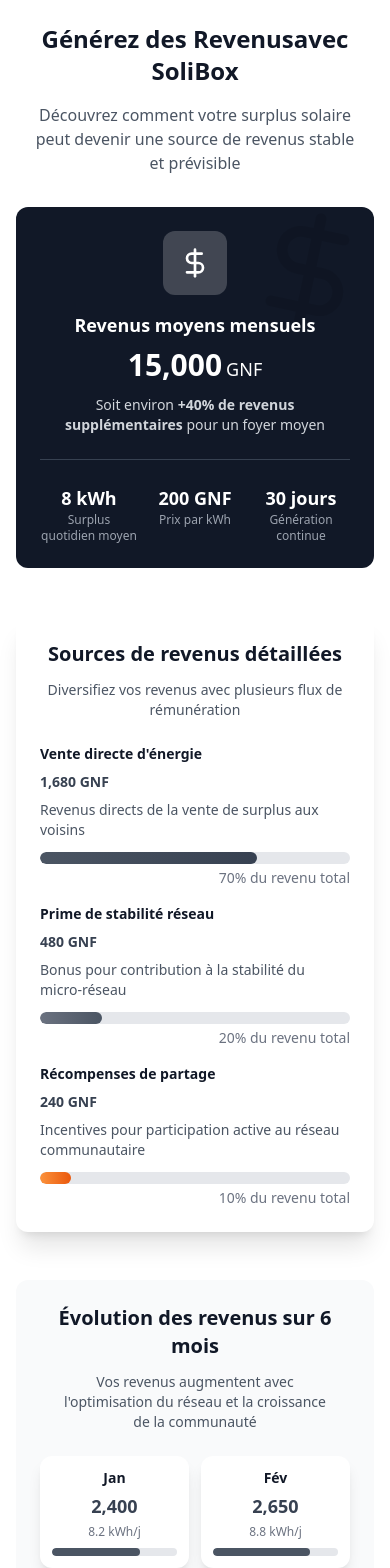
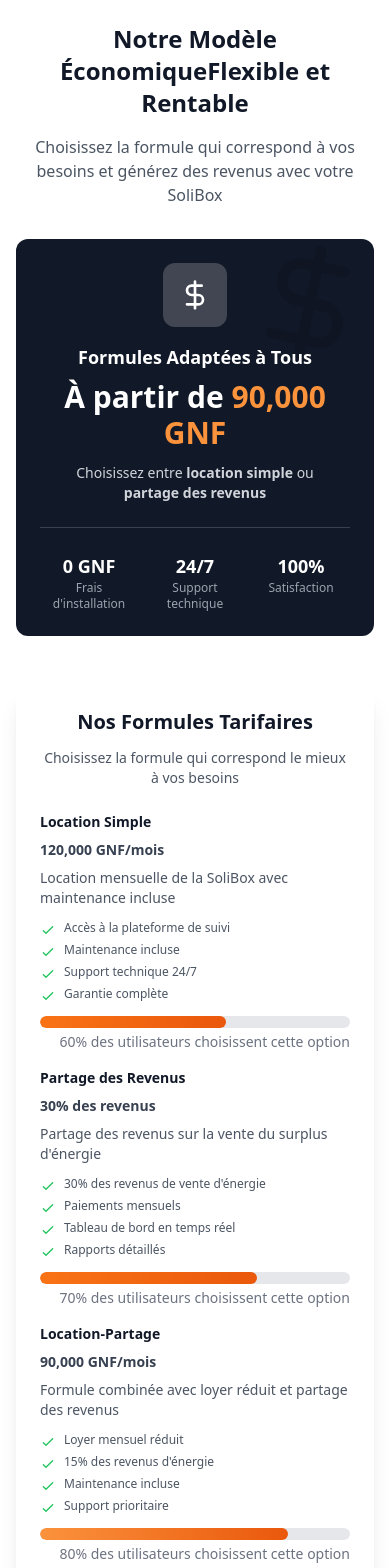
Before and after one commit to Foula34/solibox_landing, a React (Vite) app: page / in a window 390 px wide. Shown: the part 6980-8548 px from the top of the page. Built offline with nearby package versions, Linux system fonts and the light colour scheme.

Commit message:
Add team

```diff
--- a/src/components/Earnings.tsx
+++ b/src/components/Earnings.tsx
@@ -68,38 +68,48 @@
   }, [isVisible]);
 
 
-  const revenueStreams = [
+  const pricingPlans = [
     {
-      title: 'Vente directe d\'énergie',
-      percentage: 70,
-      amount: '1,680',
-      description: 'Revenus directs de la vente de surplus aux voisins',
-      color: 'from-gray-600 to-gray-700'
+      title: 'Location Simple',
+      percentage: 60,
+      amount: '120,000',
+      description: 'Location mensuelle de la SoliBox avec maintenance incluse',
+      color: 'from-orange-500 to-orange-600',
+      features: [
+        'Accès à la plateforme de suivi',
+        'Maintenance incluse',
+        'Support technique 24/7',
+        'Garantie complète'
+      ]
     },
     {
-      title: 'Prime de stabilité réseau',
-      percentage: 20,
-      amount: '480',
-      description: 'Bonus pour contribution à la stabilité du micro-réseau',
-      color: 'from-gray-500 to-gray-600'
+      title: 'Partage des Revenus',
+      percentage: 70,
+      amount: '30%',
+      description: 'Partage des revenus sur la vente du surplus d\'énergie',
+      color: 'from-orange-500 to-orange-600',
+      features: [
+        '30% des revenus de vente d\'énergie',
+        'Paiements mensuels',
+        'Tableau de bord en temps réel',
+        'Rapports détaillés'
+      ]
     },
     {
-      title: 'Récompenses de partage',
-      percentage: 10,
-      amount: '240',
-      description: 'Incentives pour participation active au réseau communautaire',
-      color: 'from-orange-400 to-orange-600'
+      title: 'Location-Partage',
+      percentage: 80,
+      amount: '90,000',
+      description: 'Formule combinée avec loyer réduit et partage des revenus',
+      color: 'from-orange-400 to-orange-600',
+      features: [
+        'Loyer mensuel réduit',
+        '15% des revenus d\'énergie',
+        'Maintenance incluse',
+        'Support prioritaire'
+      ]
     }
   ];
 
-  const monthlyBreakdown = [
-    { month: 'Jan', revenue: 2400, surplus: 8.2 },
-    { month: 'Fév', revenue: 2650, surplus: 8.8 },
-    { month: 'Mar', revenue: 2800, surplus: 9.1 },
-    { month: 'Avr', revenue: 2950, surplus: 9.5 },
-    { month: 'Mai', revenue: 3200, surplus: 10.2 },
-    { month: 'Jun', revenue: 3400, surplus: 10.8 }
-  ];
 
   return (
     <section id="earnings" ref={sectionRef} className="py-12 sm:py-16 lg:py-20 bg-white dark:bg-gray-900 transition-colors duration-300">
@@ -110,12 +120,12 @@
             isVisible ? 'opacity-100 translate-y-0' : 'opacity-0 translate-y-10'
           }`}>
             <h2 className="text-2xl sm:text-3xl md:text-4xl lg:text-5xl font-bold text-gray-900 dark:text-white mb-4 sm:mb-6 px-2">
-              Générez des
-              <span className="text-gray-900 dark:text-white"> Revenus</span>
-              <br className="hidden sm:block" />avec SoliBox
+              Notre Modèle
+              <span className="text-gray-900 dark:text-white"> Économique</span>
+              <br className="hidden sm:block" />Flexible et Rentable
             </h2>
             <p className="text-base sm:text-lg lg:text-xl text-gray-600 dark:text-gray-300 max-w-3xl mx-auto px-4">
-              Découvrez comment votre surplus solaire peut devenir une source de revenus stable et prévisible
+              Choisissez la formule qui correspond à vos besoins et générez des revenus avec votre SoliBox
             </p>
           </div>
 
@@ -133,29 +143,29 @@
                 <DollarSign className="w-8 h-8 sm:w-10 sm:h-10 text-white" />
               </div>
 
-              <h3 className="text-lg sm:text-xl lg:text-2xl font-semibold mb-2">Revenus moyens mensuels</h3>
+              <h3 className="text-lg sm:text-xl lg:text-2xl font-semibold mb-2">Formules Adaptées à Tous</h3>
 
               <div className="text-3xl sm:text-4xl md:text-5xl lg:text-6xl font-bold mb-3 sm:mb-4 break-words">
-                {Math.round(animatedValue).toLocaleString()}
-                <span className="text-lg sm:text-xl lg:text-2xl font-normal ml-1 sm:ml-2">GNF</span>
+                À partir de
+                <span className="text-orange-400"> 90,000 GNF</span>
               </div>
 
               <p className="text-sm sm:text-base lg:text-lg text-gray-300 px-2">
-                Soit environ <span className="font-semibold">+40% de revenus supplémentaires</span> pour un foyer moyen
+                Choisissez entre <span className="font-semibold">location simple</span> ou <span className="font-semibold">partage des revenus</span>
               </p>
 
               <div className="grid grid-cols-3 gap-2 sm:gap-4 lg:gap-6 mt-6 sm:mt-8 pt-6 sm:pt-8 border-t border-gray-700">
                 <div className="text-center">
-                  <div className="text-lg sm:text-xl lg:text-2xl font-bold">8 kWh</div>
-                  <div className="text-xs sm:text-sm text-gray-400">Surplus quotidien moyen</div>
+                  <div className="text-lg sm:text-xl lg:text-2xl font-bold">0 GNF</div>
+                  <div className="text-xs sm:text-sm text-gray-400">Frais d'installation</div>
                 </div>
                 <div className="text-center">
-                  <div className="text-lg sm:text-xl lg:text-2xl font-bold">200 GNF</div>
-                  <div className="text-xs sm:text-sm text-gray-400">Prix par kWh</div>
+                  <div className="text-lg sm:text-xl lg:text-2xl font-bold">24/7</div>
+                  <div className="text-xs sm:text-sm text-gray-400">Support technique</div>
                 </div>
                 <div className="text-center">
-                  <div className="text-lg sm:text-xl lg:text-2xl font-bold">30 jours</div>
-                  <div className="text-xs sm:text-sm text-gray-400">Génération continue</div>
+                  <div className="text-lg sm:text-xl lg:text-2xl font-bold">100%</div>
+                  <div className="text-xs sm:text-sm text-gray-400">Satisfaction</div>
                 </div>
               </div>
             </div>
@@ -167,89 +177,54 @@
           }`}>
             <div className="text-center mb-6 sm:mb-8">
               <h3 className="text-xl sm:text-2xl font-bold text-gray-900 dark:text-white mb-3 sm:mb-4">
-                Sources de revenus détaillées
+                Nos Formules Tarifaires
               </h3>
               <p className="text-sm sm:text-base text-gray-600 dark:text-gray-300">
-                Diversifiez vos revenus avec plusieurs flux de rémunération
+                Choisissez la formule qui correspond le mieux à vos besoins
               </p>
             </div>
 
             <div className="space-y-4 sm:space-y-6">
-              {revenueStreams.map((stream, index) => (
+              {pricingPlans.map((plan, index) => (
                 <div
                   key={index}
                   className="relative overflow-hidden"
                 >
                   <div className="flex flex-col sm:flex-row sm:items-center sm:justify-between gap-2 mb-2">
                     <h4 className="text-sm sm:text-base font-semibold text-gray-900 dark:text-white">
-                      {stream.title}
+                      {plan.title}
                     </h4>
                     <span className="text-sm sm:text-base font-bold text-gray-700 dark:text-gray-300">
-                      {stream.amount} GNF
+                      {plan.amount} {plan.title !== 'Partage des Revenus' ? 'GNF/mois' : 'des revenus'}
                     </span>
                   </div>
 
                   <p className="text-sm text-gray-600 dark:text-gray-400 mb-3">
-                    {stream.description}
+                    {plan.description}
                   </p>
+                  <ul className="text-xs sm:text-sm text-gray-600 dark:text-gray-400 space-y-1 mb-3">
+                    {plan.features.map((feature, i) => (
+                      <li key={i} className="flex items-start">
+                        <svg className="w-4 h-4 text-green-500 mr-2 mt-0.5 flex-shrink-0" fill="none" stroke="currentColor" viewBox="0 0 24 24" xmlns="http://www.w3.org/2000/svg">
+                          <path strokeLinecap="round" strokeLinejoin="round" strokeWidth={2} d="M5 13l4 4L19 7" />
+                        </svg>
+                        {feature}
+                      </li>
+                    ))}
+                  </ul>
 
                   <div className="relative h-3 bg-gray-200 dark:bg-gray-700 rounded-full overflow-hidden">
                     <div
-                      className={`h-full bg-gradient-to-r ${stream.color} rounded-full transition-all duration-1000 delay-${index * 200}`}
+                      className={`h-full bg-gradient-to-r ${plan.color} rounded-full transition-all duration-1000 delay-${index * 200}`}
                       style={{
-                        width: isVisible ? `${stream.percentage}%` : '0%',
+                        width: isVisible ? `${plan.percentage}%` : '0%',
                         transitionDelay: `${600 + index * 200}ms`
                       }}
                     ></div>
                   </div>
 
                   <div className="text-right text-sm text-gray-500 dark:text-gray-400 mt-1">
-                    {stream.percentage}% du revenu total
-                  </div>
-                </div>
-              ))}
-            </div>
-          </div>
-
-          {/* Monthly Projection */}
-          <div className={`bg-gray-50 dark:bg-gray-800 rounded-xl sm:rounded-2xl p-6 sm:p-8 mb-12 sm:mb-16 transition-all duration-1000 delay-600 ${
-            isVisible ? 'opacity-100 translate-y-0' : 'opacity-0 translate-y-10'
-          }`}>
-            <div className="text-center mb-6 sm:mb-8">
-              <h3 className="text-xl sm:text-2xl font-bold text-gray-900 dark:text-white mb-3 sm:mb-4">
-                Évolution des revenus sur 6 mois
-              </h3>
-              <p className="text-sm sm:text-base text-gray-600 dark:text-gray-300 px-4">
-                Vos revenus augmentent avec l'optimisation du réseau et la croissance de la communauté
-              </p>
-            </div>
-
-            <div className="grid grid-cols-2 sm:grid-cols-3 lg:grid-cols-6 gap-3 sm:gap-4">
-              {monthlyBreakdown.map((data, index) => (
-                <div
-                  key={index}
-                  className={`bg-white dark:bg-gray-800 p-3 sm:p-4 rounded-xl text-center shadow-lg hover:scale-105 transition-all duration-300 ${
-                    isVisible ? 'opacity-100 translate-y-0' : 'opacity-0 translate-y-10'
-                  }`}
-                  style={{ transitionDelay: `${800 + index * 100}ms` }}
-                >
-                  <div className="text-sm sm:text-base lg:text-lg font-bold text-gray-900 dark:text-white mb-1">
-                    {data.month}
-                  </div>
-                  <div className="text-lg sm:text-xl lg:text-2xl font-bold text-gray-700 dark:text-gray-300 mb-1">
-                    {data.revenue.toLocaleString()}
-                  </div>
-                  <div className="text-xs text-gray-500 dark:text-gray-400">
-                    {data.surplus} kWh/j
-                  </div>
-                  <div className="mt-2 h-2 bg-gray-200 dark:bg-gray-700 rounded-full overflow-hidden">
-                    <div
-                      className="h-full bg-gray-600 dark:bg-gray-500 rounded-full transition-all duration-1000"
-                      style={{
-                        width: isVisible ? `${(data.revenue / 3400) * 100}%` : '0%',
-                        transitionDelay: `${1000 + index * 100}ms`
-                      }}
-                    ></div>
+                    {plan.percentage}% des utilisateurs choisissent cette option
                   </div>
                 </div>
               ))}
--- a/src/components/Roadmap.tsx
+++ b/src/components/Roadmap.tsx
@@ -14,7 +14,7 @@
           setIsVisible(true);
         }
       },
-      { threshold: 0.3 }
+      { threshold: 0.1 } // Ajusté pour déclencher plus tôt
     );
 
     if (sectionRef.current) {
@@ -100,7 +100,7 @@
           }
           return prev;
         });
-      }, 800);
+      }, 500); // Animation plus rapide
 
       return () => clearInterval(timer);
     }
@@ -114,47 +114,47 @@
   ];
 
   return (
-    <section id="roadmap" ref={sectionRef} className="py-12 sm:py-16 lg:py-20 bg-gray-50 dark:bg-gray-900 transition-colors duration-300 overflow-hidden">
+    <section id="roadmap" ref={sectionRef} className="py-8 sm:py-12 lg:py-16 bg-gray-50 dark:bg-gray-900 transition-colors duration-300">
       <div className="container mx-auto px-4 sm:px-6 lg:px-8">
         <div className="max-w-6xl mx-auto">
           {/* Section Header */}
-          <div className={`text-center mb-8 sm:mb-12 lg:mb-16 transition-all duration-1000 ${
-            isVisible ? 'opacity-100 translate-y-0' : 'opacity-0 translate-y-10'
+          <div className={`text-center mb-8 sm:mb-12 transition-all duration-500 ${
+            isVisible ? 'opacity-100' : 'opacity-0'
           }`}>
-            <h2 className="text-2xl sm:text-3xl md:text-4xl lg:text-5xl font-bold text-gray-900 dark:text-white mb-4 sm:mb-6 px-2">
+            <h2 className="text-3xl sm:text-4xl font-bold text-gray-900 dark:text-white mb-4 sm:mb-6">
               Notre
-              <span className="text-gray-900 dark:text-white"> Vision</span>
+              <span className="text-orange-600 dark:text-orange-400"> Vision</span>
               <br className="hidden sm:block" />& Roadmap
             </h2>
-            <p className="text-base sm:text-lg lg:text-xl text-gray-600 dark:text-gray-300 max-w-3xl mx-auto px-4">
+            <p className="text-base sm:text-lg text-gray-600 dark:text-gray-300 max-w-3xl mx-auto">
               Découvrez notre plan ambitieux pour révolutionner l'accès à l'énergie en Afrique de l'Ouest
             </p>
           </div>
 
           {/* Current Milestones */}
-          <div className={`grid grid-cols-2 md:grid-cols-4 gap-4 sm:gap-6 mb-12 sm:mb-16 transition-all duration-1000 delay-200 ${
-            isVisible ? 'opacity-100 translate-y-0' : 'opacity-0 translate-y-10'
+          <div className={`grid grid-cols-2 md:grid-cols-4 gap-4 mb-8 sm:mb-12 transition-all duration-500 ${
+            isVisible ? 'opacity-100' : 'opacity-0'
           }`}>
             {milestones.map((milestone, index) => (
               <div
                 key={index}
-                className={`text-center p-6 rounded-xl border transition-all duration-300 hover:scale-105 ${
+                className={`text-center p-4 sm:p-6 rounded-xl border transition-all duration-300 hover:scale-105 ${
                   milestone.achieved
                     ? 'bg-gray-50 dark:bg-gray-800/50 border-gray-300 dark:border-gray-700'
                     : 'bg-gray-50 dark:bg-gray-800 border-gray-300 dark:border-gray-700'
                 }`}
               >
-                <div className={`inline-flex items-center justify-center w-12 h-12 rounded-xl mb-4 ${
+                <div className={`inline-flex items-center justify-center w-10 h-10 sm:w-12 sm:h-12 rounded-xl mb-3 ${
                   milestone.achieved ? 'bg-gray-700 dark:bg-gray-600' : 'bg-gray-600 dark:bg-gray-700'
                 }`}>
                   {milestone.achieved ? (
-                    <CheckCircle className="w-6 h-6 text-white" />
+                    <CheckCircle className="w-5 h-5 sm:w-6 sm:h-6 text-white" />
                   ) : (
-                    <Circle className="w-6 h-6 text-white" />
+                    <Circle className="w-5 h-5 sm:w-6 sm:h-6 text-white" />
                   )}
                 </div>
 
-                <div className={`text-2xl sm:text-3xl font-bold mb-2 ${
+                <div className={`text-xl sm:text-2xl font-bold mb-1 ${
                   milestone.achieved
                     ? 'text-gray-700 dark:text-gray-300'
                     : 'text-gray-600 dark:text-gray-400'
@@ -162,7 +162,7 @@
                   {milestone.metric}
                 </div>
 
-                <div className="text-sm text-gray-600 dark:text-gray-400">
+                <div className="text-xs sm:text-sm text-gray-600 dark:text-gray-400">
                   {milestone.label}
                 </div>
               </div>
@@ -170,7 +170,7 @@
           </div>
 
           {/* Roadmap Timeline */}
-          <div className="space-y-8">
+          <div className="space-y-6 sm:space-y-8">
             {roadmapSteps.map((step, index) => {
               const IconComponent = step.icon;
               const isCompleted = step.status === 'completed';
@@ -180,32 +180,32 @@
               return (
                 <div
                   key={index}
-                  className={`relative transition-all duration-1000 ${
-                    isVisible ? 'opacity-100 translate-y-0' : 'opacity-0 translate-y-10'
+                  className={`relative transition-all duration-500 ${
+                    isVisible ? 'opacity-100' : 'opacity-0'
                   }`}
-                  style={{ transitionDelay: `${400 + index * 200}ms` }}
+                  style={{ transitionDelay: `${200 + index * 100}ms` }}
                 >
                   {/* Connection Line */}
                   {index < roadmapSteps.length - 1 && (
-                    <div className="absolute left-8 top-20 w-0.5 h-24 bg-gradient-to-b from-gray-300 to-transparent dark:from-gray-600 z-0">
+                    <div className="absolute left-8 top-20 w-0.5 h-16 sm:h-24 bg-gradient-to-b from-gray-300 to-transparent dark:from-gray-600 z-0">
                       <div
-                        className={`w-full bg-gradient-to-b transition-all duration-1000 ${
+                        className={`w-full bg-gradient-to-b transition-all duration-500 ${
                           completedSteps > index
                             ? 'from-gray-600 to-gray-700 h-full'
                             : 'from-orange-500 to-orange-500 h-0'
                         }`}
-                        style={{ transitionDelay: `${600 + index * 200}ms` }}
+                        style={{ transitionDelay: `${300 + index * 100}ms` }}
                       ></div>
                     </div>
                   )}
 
-                  <div className={`relative bg-gradient-to-br ${step.bgGradient} rounded-xl sm:rounded-2xl p-6 sm:p-8 border border-white/20 dark:border-gray-700/30 backdrop-blur-sm ${
+                  <div className={`relative bg-gradient-to-br ${step.bgGradient} rounded-xl p-4 sm:p-6 md:p-8 border border-white/20 dark:border-gray-700/30 backdrop-blur-sm ${
                     isCurrent ? 'ring-2 ring-orange-400 ring-offset-2 ring-offset-gray-50 dark:ring-offset-gray-900' : ''
                   } ${isCompleted ? 'shadow-lg shadow-gray-500/10' : ''}`}>
-                    <div className="grid sm:grid-cols-1 md:grid-cols-4 gap-4 sm:gap-6 items-start">
+                    <div className="grid grid-cols-1 md:grid-cols-4 gap-4 sm:gap-6 items-start">
                       {/* Phase Info */}
                       <div className="text-center md:text-left">
-                        <div className={`inline-flex items-center justify-center w-16 h-16 rounded-2xl mb-4 ${
+                        <div className={`inline-flex items-center justify-center w-12 h-12 sm:w-14 sm:h-14 rounded-xl mb-3 ${
                           isCompleted
                             ? 'bg-orange-500 shadow-lg shadow-orange-500/30'
                             : isCurrent
@@ -213,9 +213,9 @@
                               : 'bg-gray-400 dark:bg-gray-600'
                         }`}>
                           {isCompleted ? (
-                            <CheckCircle className="w-8 h-8 text-white" />
+                            <CheckCircle className="w-6 h-6 sm:w-7 sm:h-7 text-white" />
                           ) : (
-                            <IconComponent className="w-8 h-8 text-white" />
+                            <IconComponent className="w-6 h-6 sm:w-7 sm:h-7 text-white" />
                           )}
                         </div>
 
@@ -237,37 +237,34 @@
                       {/* Content */}
                       <div className="md:col-span-3 space-y-4">
                         <div>
-                          <h3 className={`text-xl font-bold mb-2 ${
+                          <h3 className={`text-lg sm:text-xl font-bold mb-2 ${
                             isCurrent
-                              ? 'text-gray-900 dark:text-white font-bold'
+                              ? 'text-gray-900 dark:text-white'
                               : 'text-gray-900 dark:text-white'
                           }`}>
                             {step.title}
                             {isCurrent && (
-                              <span className="ml-2 inline-flex items-center px-2 py-1 text-xs font-medium bg-orange-100 dark:bg-orange-900/30 text-orange-600 dark:text-orange-400 rounded-full">
+                              <span className="ml-2 inline-flex items-center px-2 py-0.5 text-xs font-medium bg-orange-100 dark:bg-orange-900/30 text-orange-600 dark:text-orange-400 rounded-full">
                                 En cours
                               </span>
                             )}
                             {isCompleted && (
-                              <span className="ml-2 inline-flex items-center px-2 py-1 text-xs font-medium bg-gray-700 dark:bg-gray-600 text-white rounded-full">
+                              <span className="ml-2 inline-flex items-center px-2 py-0.5 text-xs font-medium bg-gray-700 dark:bg-gray-600 text-white rounded-full">
                                 Terminé
                               </span>
                             )}
                           </h3>
 
-                          <p className="text-gray-600 dark:text-gray-300 leading-relaxed">
+                          <p className="text-sm sm:text-base text-gray-600 dark:text-gray-300 leading-relaxed">
                             {step.description}
                           </p>
                         </div>
 
-                        <div className="grid sm:grid-cols-2 gap-3">
+                        <div className="grid grid-cols-1 sm:grid-cols-2 gap-3">
                           {step.achievements.map((achievement, achievementIndex) => (
                             <div
                               key={achievementIndex}
-                              className={`flex items-start space-x-3 transition-all duration-300 ${
-                                isVisible ? 'opacity-100 translate-x-0' : 'opacity-0 translate-x-4'
-                              }`}
-                              style={{ transitionDelay: `${800 + index * 200 + achievementIndex * 100}ms` }}
+                              className="flex items-start space-x-2 sm:space-x-3"
                             >
                               <div className={`w-2 h-2 rounded-full mt-2 flex-shrink-0 ${
                                 isCompleted
@@ -276,7 +273,7 @@
                                     ? 'bg-orange-500'
                                     : 'bg-gray-400 dark:bg-gray-600'
                               }`}></div>
-                              <span className="text-sm text-gray-600 dark:text-gray-400">
+                              <span className="text-xs sm:text-sm text-gray-600 dark:text-gray-400">
                                 {achievement}
                               </span>
                             </div>
@@ -291,26 +288,26 @@
           </div>
 
           {/* CTA */}
-          <div className={`text-center mt-12 sm:mt-16 transition-all duration-1000 delay-1000 ${
-            isVisible ? 'opacity-100 translate-y-0' : 'opacity-0 translate-y-10'
+          <div className={`text-center mt-10 sm:mt-14 transition-all duration-500 ${
+            isVisible ? 'opacity-100' : 'opacity-0'
           }`}>
-            <div className="bg-gray-900 dark:bg-gray-800 p-6 sm:p-8 rounded-xl sm:rounded-2xl text-white border border-gray-700">
-              <h3 className="text-xl sm:text-2xl font-bold mb-3 sm:mb-4 px-4">
+            <div className="bg-gray-900 dark:bg-gray-800 p-5 sm:p-6 rounded-xl text-white border border-gray-700">
+              <h3 className="text-lg sm:text-xl font-bold mb-2 sm:mb-3">
                 Rejoignez la révolution énergétique dès maintenant
               </h3>
-              <p className="text-sm sm:text-base text-gray-300 mb-6 max-w-2xl mx-auto px-4">
+              <p className="text-xs sm:text-sm text-gray-300 mb-4 sm:mb-5 max-w-2xl mx-auto">
                 Ne manquez pas l'opportunité de faire partie des pionniers qui transforment l'accès à l'énergie en Afrique
               </p>
-              <div className="space-y-4 sm:space-y-0 sm:space-x-4 sm:flex sm:justify-center">
+              <div className="flex flex-col sm:flex-row gap-3 justify-center">
                 <button
                   onClick={() => scrollToSection('#contact')}
-                  className="w-full sm:w-auto bg-orange-600 text-white text-sm sm:text-base font-semibold px-6 sm:px-8 py-3 rounded-xl hover:bg-orange-700 hover:scale-105 transition-all duration-300 shadow-lg"
+                  className="w-full sm:w-auto bg-orange-600 text-white text-sm sm:text-base font-semibold px-5 sm:px-6 py-2.5 sm:py-3 rounded-xl hover:bg-orange-700 hover:scale-105 transition-all duration-300 shadow-lg"
                 >
                   Rejoindre la communauté
                 </button>
                 <button
                   onClick={() => scrollToSection('#contact')}
-                  className="w-full sm:w-auto bg-white/10 backdrop-blur-sm text-white text-sm sm:text-base font-semibold px-6 sm:px-8 py-3 rounded-xl border border-white/20 hover:bg-white/20 transition-all duration-300"
+                  className="w-full sm:w-auto bg-white/10 backdrop-blur-sm text-white text-sm sm:text-base font-semibold px-5 sm:px-6 py-2.5 sm:py-3 rounded-xl border border-white/20 hover:bg-white/20 transition-all duration-300"
                 >
                   Devenir partenaire
                 </button>
```
Also changed, not shown: src/components/Team.tsx (+25 -25 lines), public/assets/equipe/boubacar.jpg (added), public/assets/equipe/hawa.jpg (added), src/components/Partners.tsx (line endings or trailing spaces).
